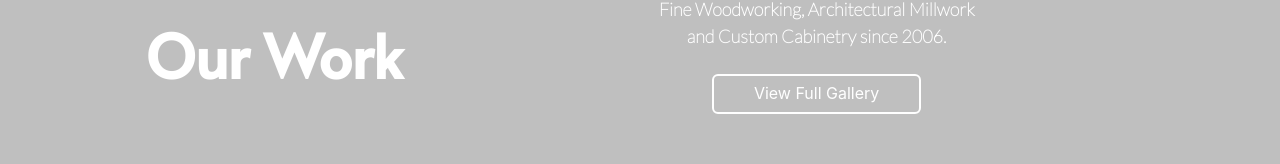
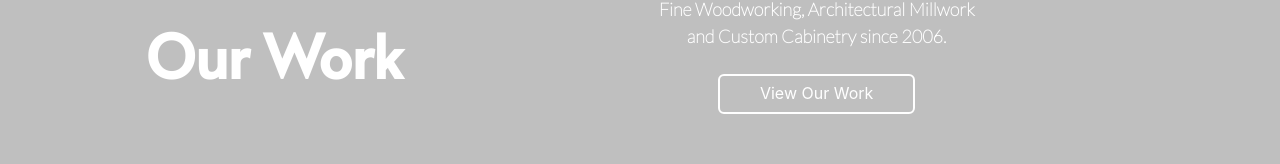
Before and after one commit to tomofficer/whitedog2023, a React (Create React App) app: page /our-work in a window 1280 px wide. Shown: the part 470-634 px from the top of the page. Built offline with nearby package versions, Linux system fonts and the light colour scheme.

Commit message:
updated btn copy on all pages for consistency

```diff
--- a/src/components/ContactForm.js
+++ b/src/components/ContactForm.js
@@ -1,6 +1,6 @@
 import { useForm, ValidationError } from '@formspree/react';
 import { VStack, Button } from '@chakra-ui/react';
-import { secondaryFont } from '../Fonts';
+import { primaryFont, secondaryFont, tertiaryFont } from '../Fonts';
 import '../componentStyling/global.css';
 
 const ContactForm = () => {
@@ -59,6 +59,8 @@ const ContactForm = () => {
             color="white"
             px={16}
             mt={6}
+            fontSize="16px"
+            fontFamily={tertiaryFont}
             _hover={{
               bg: 'teal.400',
               transform: 'scale(1.05)',
--- a/src/components/OurWorkFullpage.js
+++ b/src/components/OurWorkFullpage.js
@@ -292,7 +292,7 @@ const OurWorkFullPage = ({ fullGalleryRef, scrollToFullGallery }) => {
                 }}
                 onClick={() => scrollToFullGallery()}
               >
-                View Full Gallery
+                View Our Work
               </Button>
             </Box>
           </HStack>
```
